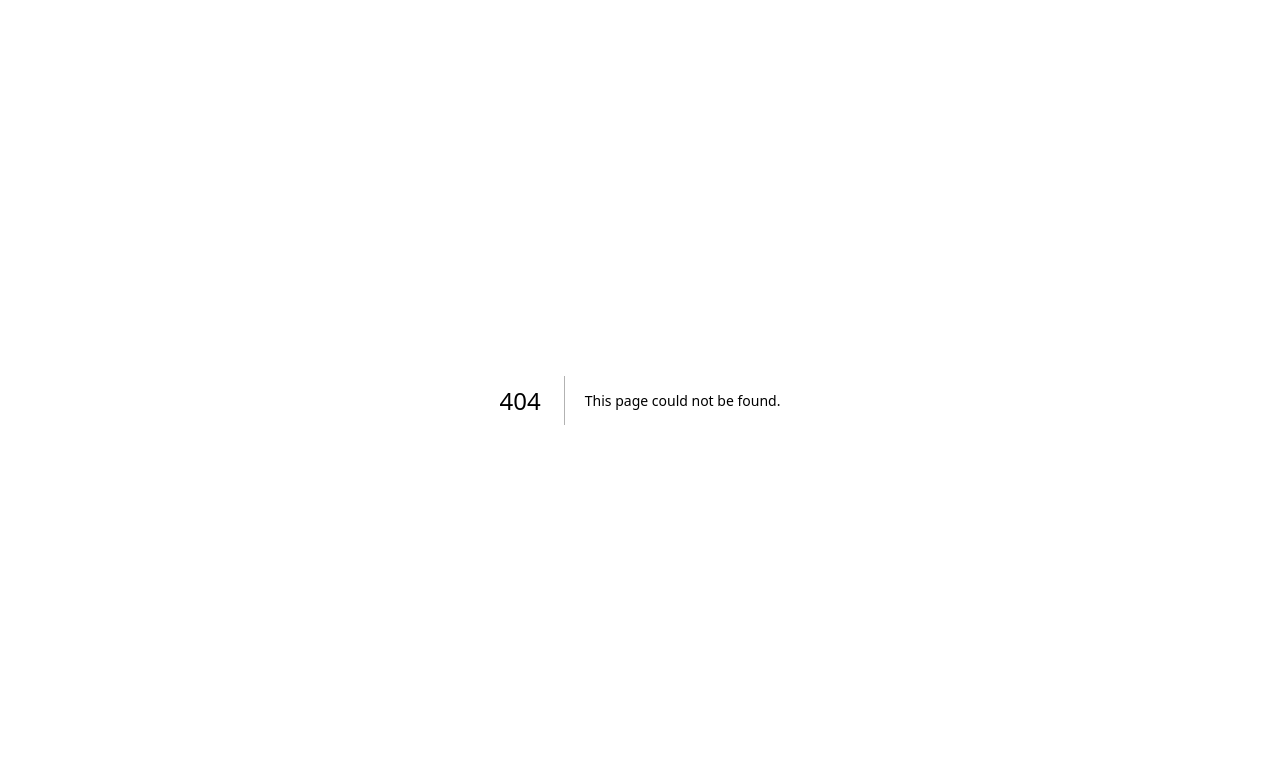
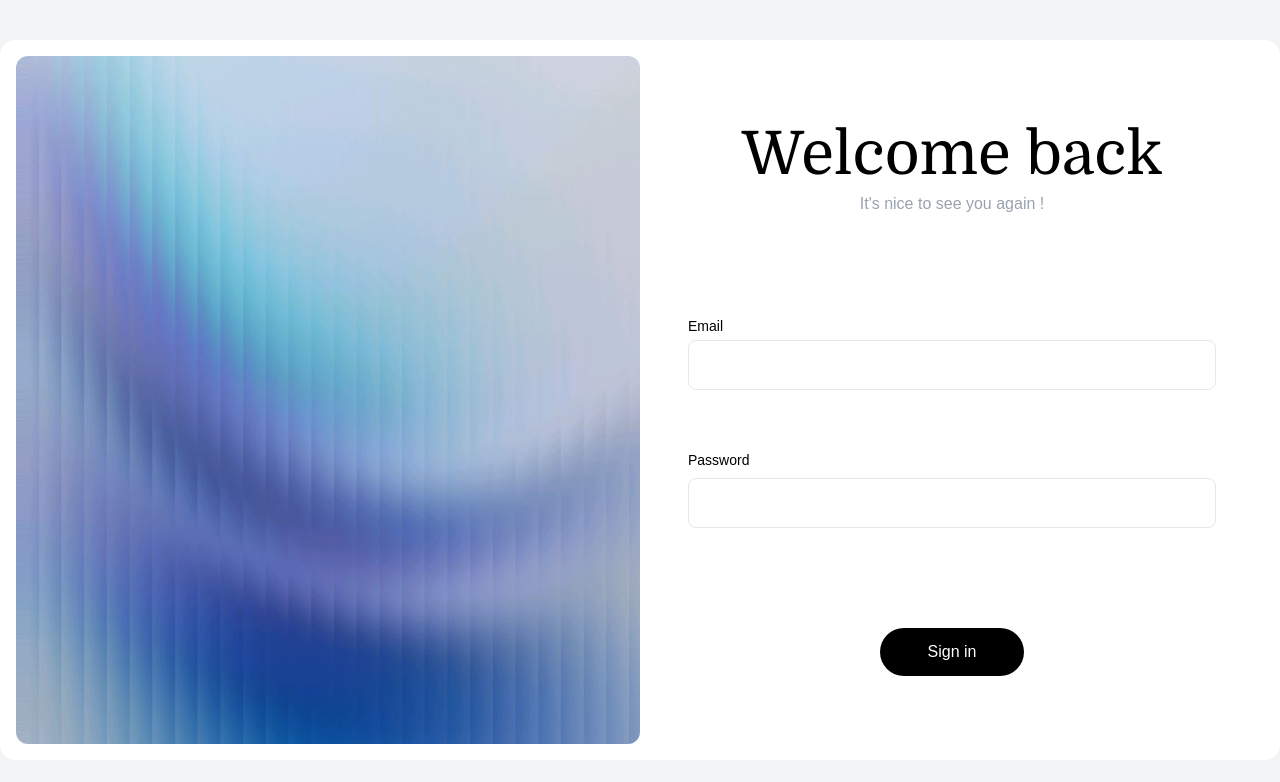
Before and after one commit to mchamakh/social-network, a Next.js app in the folder frontend/: page /login in a window 1280 px wide. Before the commit this address had no page. Shown: the top 782 px of the page. Built offline with nearby package versions, Linux system fonts and the light colour scheme.

Commit message:
create and finish login page

```diff
--- /dev/null
+++ b/frontend/app/login/page.tsx
@@ -0,0 +1,43 @@
+export default function Login() {
+  return (
+    <div className="min-h-screen w-full bg-gray-100 flex items-center justify-center">
+      <div className="bg-white rounded-2xl flex flex-row w-335 h-180 p-4">
+        <img
+          src="/login.jpeg"
+          alt="decoration"
+          className="w-1/2 h-full object-cover rounded-xl"
+        />
+        <div className="flex flex-col flex-1 items-center justify-center gap-25 px-12">
+          <div className="text-center">
+            <h1 className="text-6xl text-black font-(family-name:--font-domine)">
+              Welcome back
+            </h1>
+            <p className="text-gray-400 mt-2">It's nice to see you again !</p>
+          </div>
+
+          <div className="flex flex-col gap-15 w-full">
+            <div className="flex flex-col gap-1">
+              <label className="text-sm text-black font-medium">Email</label>
+              <input
+                type="text"
+                className="border border-gray-200 rounded-lg px-4 py-3 w-full outline-none focus:border-gray-400"
+              />
+            </div>
+
+            <div className="flex flex-col gap-2">
+              <label className="text-sm text-black font-medium">Password</label>
+              <input
+                type="password"
+                className="border border-gray-200 rounded-lg px-4 py-3 w-full outline-none focus:border-gray-400"
+              />
+            </div>
+          </div>
+
+          <button className="bg-black text-white px-12 py-3 rounded-full font-medium hover:bg-zinc-800 transition-colors">
+            Sign in
+          </button>
+        </div>
+      </div>
+    </div>
+  );
+}
```
